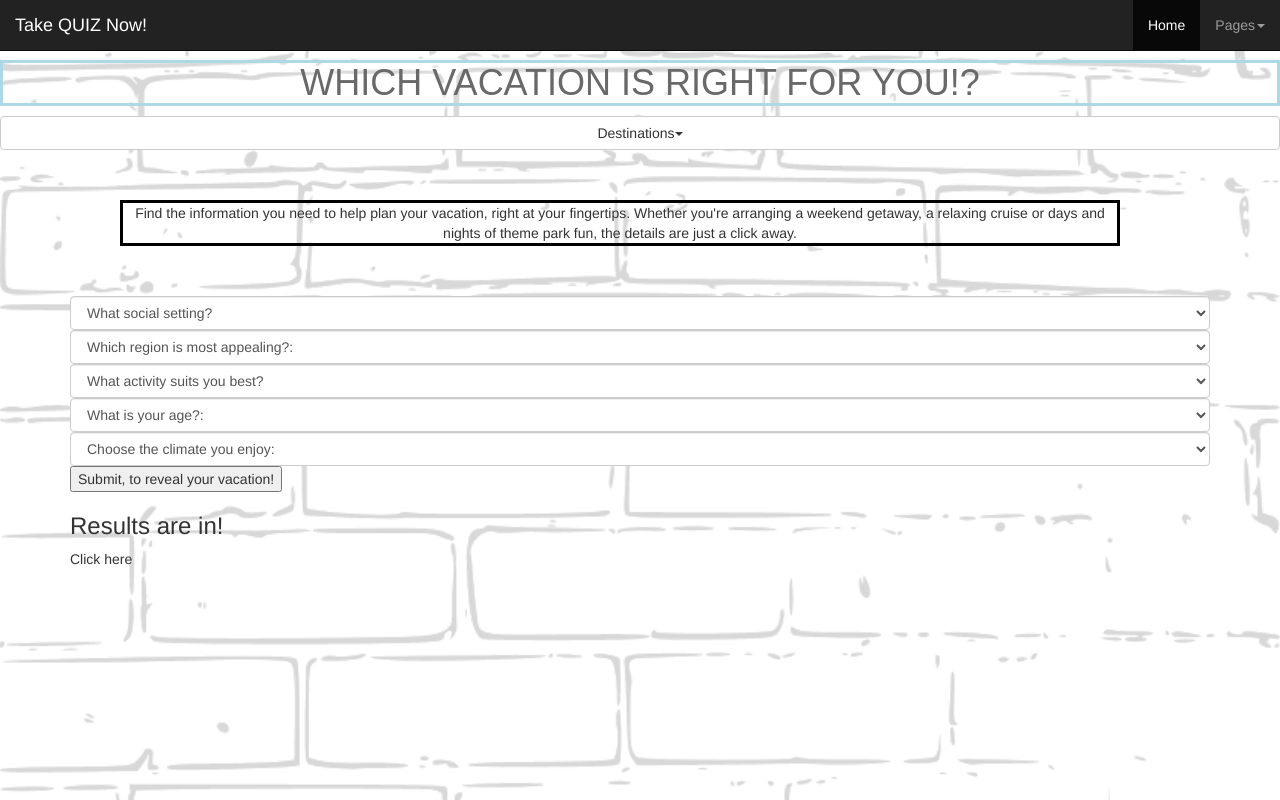
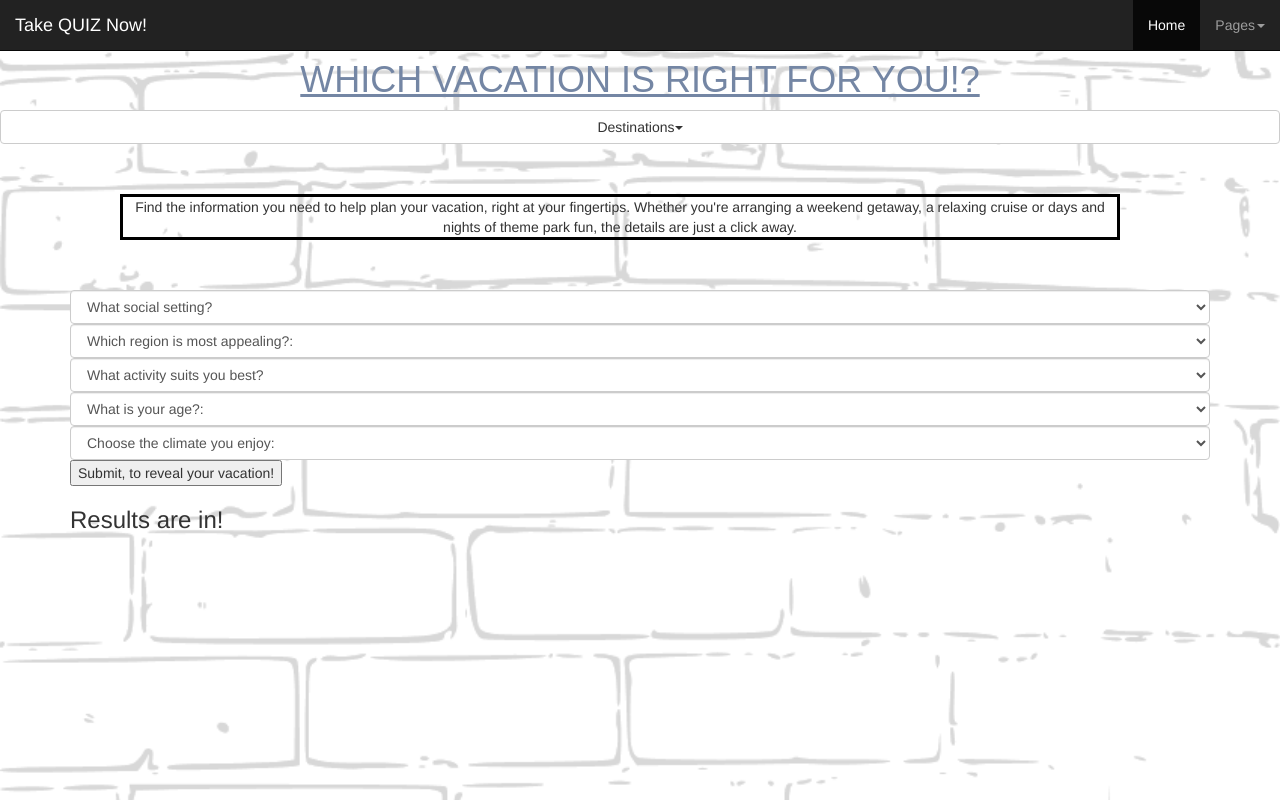
Before and after one commit to AustinMinnon/vacation-ifElse-codereview-week2, a plain HTML site: page index.html in a window 1280 px wide. Drawn offline with Linux system fonts and the light colour scheme.

Commit message:
final touches

```diff
--- a/css/styles.css
+++ b/css/styles.css
@@ -5,7 +5,8 @@ body {
 h1 {
     color: #696969;
     text-align: center;
-    border: solid lightblue;
+    text-decoration: underline;
+    color: #7486A4;
     margin-top: 60px;
     font-family: sans-serif;
 }
--- a/index.html
+++ b/index.html
@@ -131,8 +131,6 @@
       </div>
     </div>
     <h3>Results are in!</h3>
-    <div id="results" class="pic">Click <span>here</span>
-    </div>
   </div>
 </body>
 
```
